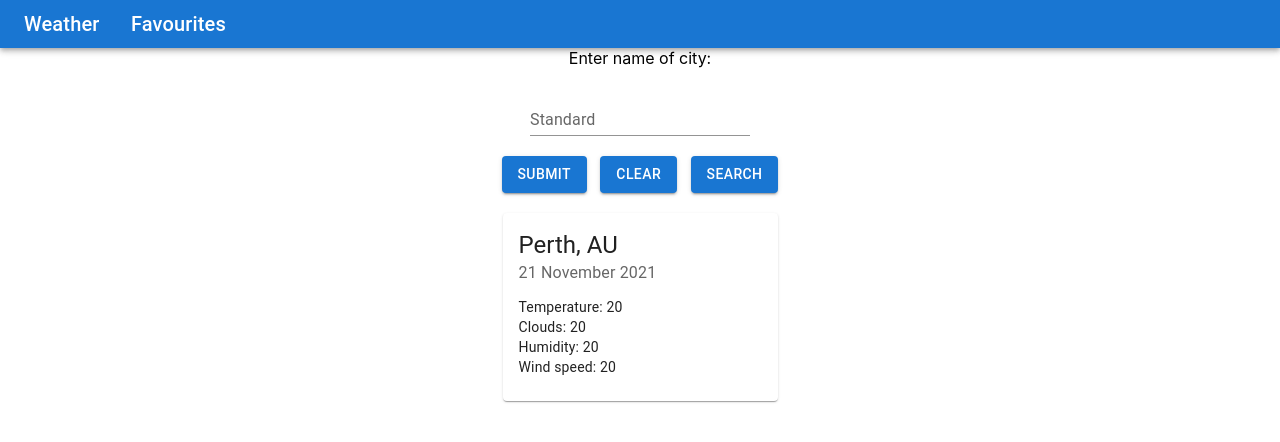
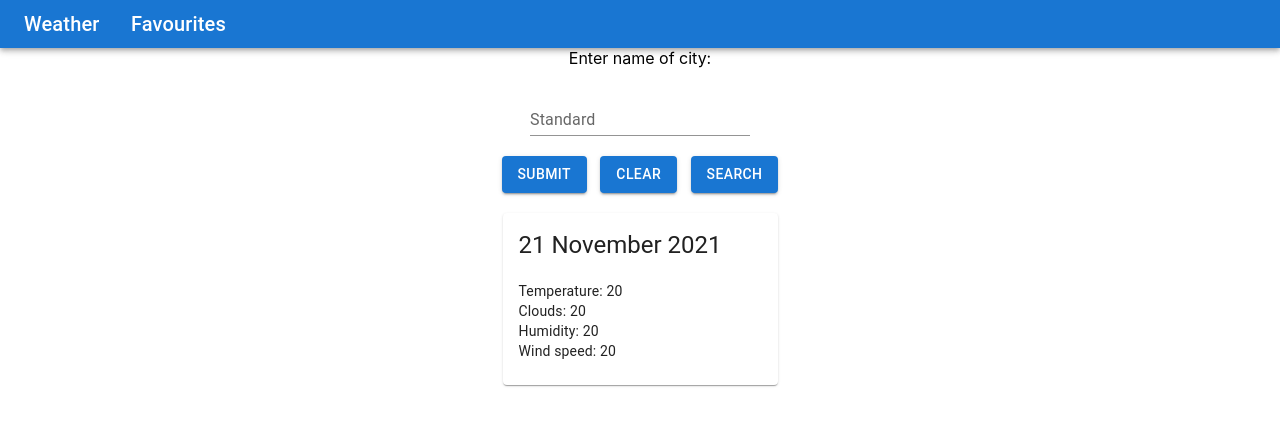
Before and after one commit to vibhaskamal/weather-app, a React (Create React App) app: page / in a window 1280 px wide. Shown: the top 442 px of the page. Built offline with nearby package versions, Linux system fonts and the light colour scheme.

Commit message:
Removed name of city from card

```diff
--- a/src/components/tempCard.js
+++ b/src/components/tempCard.js
@@ -35,11 +35,9 @@ export default function TempCard(props) {
             <Card sx={{ minWidth: 275 }}>
                 <CardContent>
                     <Typography variant="h5" component="div">
-                        Perth, AU
+                    21 November 2021
                     </Typography>
-                    <Typography sx={{ mb: 1.5 }} color="text.secondary">
-                        21 November 2021
-                    </Typography>
+                    <br />
                     <Typography variant="body2">
                         {`Temperature: ${props.properties.temperature}`}
                         <br />
```
